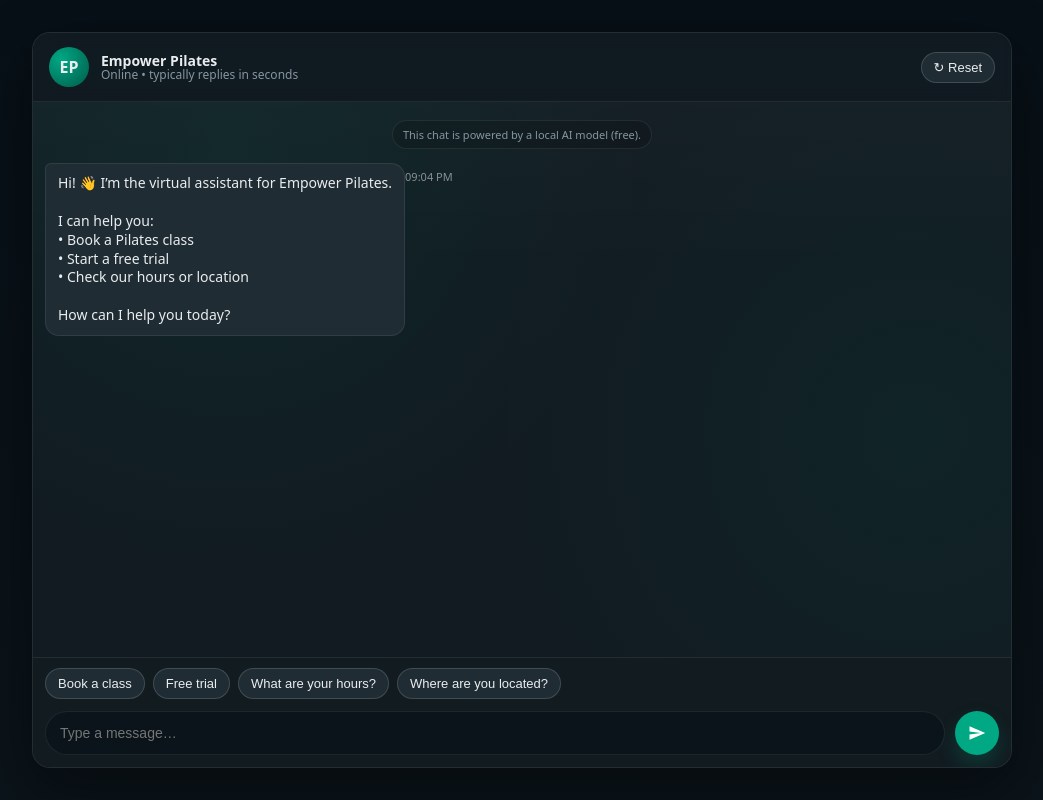
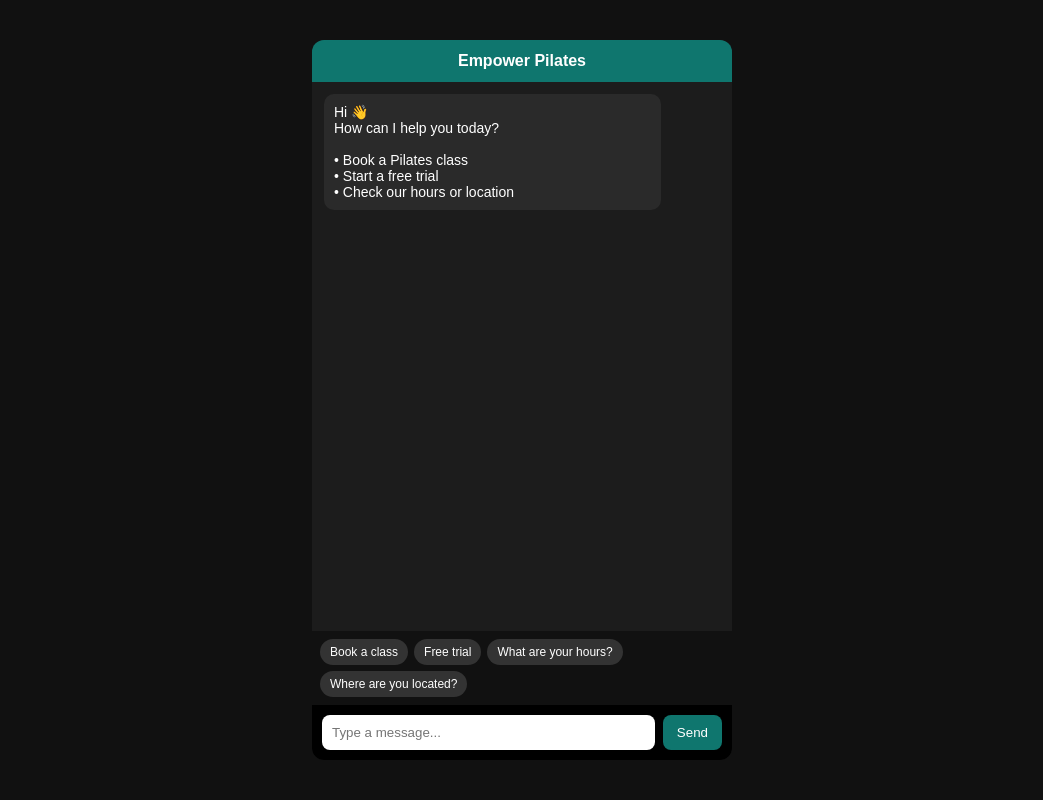
Before and after one commit to moshecor/empower-pilates-chat, a plain HTML site: page static/index.html in a window 1280 px wide. Shown: the whole page, without its empty margins (118-1161 px from the left). Drawn offline with Linux system fonts and the light colour scheme.

Commit message:
Fix frontend: working chat with app token

```diff
--- a/static/index.html
+++ b/static/index.html
@@ -1,194 +1,189 @@
-<!doctype html>
+<!DOCTYPE html>
 <html lang="en">
 <head>
-  <meta charset="utf-8" />
-  <meta name="viewport" content="width=device-width, initial-scale=1" />
+  <meta charset="UTF-8" />
   <title>Empower Pilates Chat</title>
+  <meta name="viewport" content="width=device-width, initial-scale=1.0" />
   <style>
-    :root{
-      --bg:#0b141a; --panel:#111b21; --text:#e9edef; --muted:#8696a0;
-      --bubble-me:#005c4b; --bubble-bot:#202c33; --accent:#00a884;
-      --border:rgba(255,255,255,.08);
+    body {
+      margin: 0;
+      font-family: Arial, sans-serif;
+      background: #111;
+      color: #fff;
+      display: flex;
+      justify-content: center;
+      align-items: center;
+      height: 100vh;
     }
-    *{box-sizing:border-box}
-    body{margin:0;font-family:system-ui,Segoe UI,Roboto,Arial,sans-serif;background:linear-gradient(180deg,#071017,#0b141a);
-      color:var(--text);height:100vh;display:flex;align-items:center;justify-content:center;}
-    .app{width:min(980px,96vw);height:min(760px,92vh);background:var(--panel);border:1px solid var(--border);border-radius:18px;
-      overflow:hidden;box-shadow:0 20px 60px rgba(0,0,0,.45);display:flex;flex-direction:column;}
-    .topbar{padding:14px 16px;display:flex;align-items:center;justify-content:space-between;gap:12px;border-bottom:1px solid var(--border);
-      background:rgba(17,27,33,.85);backdrop-filter:blur(8px);}
-    .left{display:flex;align-items:center;gap:12px}
-    .avatar{width:40px;height:40px;border-radius:999px;background:radial-gradient(circle at 30% 30%,#00a884,#005c4b);
-      display:flex;align-items:center;justify-content:center;font-weight:800}
-    .title{display:flex;flex-direction:column;line-height:1.1}
-    .title b{font-size:14px}.title span{font-size:12px;color:var(--muted)}
-    .top-actions{display:flex;gap:8px;align-items:center}
-    .mini{background:#1f2c34;color:var(--text);border:1px solid rgba(255,255,255,.15);border-radius:999px;padding:7px 12px;font-size:13px;cursor:pointer}
-    .mini:hover{background:var(--accent);color:#0b141a}
 
-    .chat{flex:1;padding:18px 12px;overflow:auto;background:
-      radial-gradient(circle at 20% 10%, rgba(0,168,132,.08), transparent 45%),
-      radial-gradient(circle at 90% 60%, rgba(0,168,132,.06), transparent 45%),
-      linear-gradient(180deg, rgba(255,255,255,.02), transparent 30%);}
-    .row{display:flex;margin:10px 0;}
-    .row.me{justify-content:flex-end}
-    .row.bot{justify-content:flex-start}
-    .bubble{max-width:min(680px,92%);padding:10px 12px;border-radius:14px;border:1px solid var(--border);white-space:pre-wrap;word-break:break-word;
-      font-size:14px;line-height:1.35;}
-    .row.me .bubble{background:var(--bubble-me);border-top-right-radius:6px;}
-    .row.bot .bubble{background:var(--bubble-bot);border-top-left-radius:6px;}
-    .meta{margin-top:6px;font-size:11px;color:rgba(233,237,239,.65);display:flex;justify-content:flex-end}
-    .row.bot .meta{justify-content:flex-start;color:rgba(233,237,239,.55)}
-    .pill{font-size:11px;color:var(--muted);border:1px solid var(--border);padding:6px 10px;border-radius:999px;width:fit-content;margin:0 auto 14px auto;
-      background: rgba(0,0,0,.14);}
+    .chat {
+      width: 100%;
+      max-width: 420px;
+      height: 90vh;
+      background: #1c1c1c;
+      border-radius: 12px;
+      display: flex;
+      flex-direction: column;
+      overflow: hidden;
+    }
 
-    .suggestions{padding:10px 12px 0 12px;display:flex;gap:8px;flex-wrap:wrap;background:rgba(17,27,33,.9);border-top:1px solid var(--border);}
-    .chip{background:#1f2c34;color:var(--text);border:1px solid rgba(255,255,255,.15);border-radius:999px;padding:7px 12px;font-size:13px;cursor:pointer}
-    .chip:hover{background:var(--accent);color:#0b141a}
+    .header {
+      padding: 12px;
+      background: #0f766e;
+      font-weight: bold;
+      text-align: center;
+    }
 
-    .composer{padding:12px;display:flex;gap:10px;background:rgba(17,27,33,.9);}
-    .input{flex:1;background:#0b141a;border:1px solid var(--border);color:var(--text);padding:12px 14px;border-radius:999px;outline:none;font-size:14px;}
-    .btn{width:44px;height:44px;border:none;border-radius:999px;background:var(--accent);cursor:pointer;display:flex;align-items:center;justify-content:center;
-      box-shadow:0 10px 20px rgba(0,168,132,.22);}
-    .btn:disabled{opacity:.55;cursor:not-allowed}
-    .btn svg{fill:white}
+    .messages {
+      flex: 1;
+      padding: 12px;
+      overflow-y: auto;
+    }
+
+    .msg {
+      margin-bottom: 10px;
+      max-width: 80%;
+      padding: 10px;
+      border-radius: 10px;
+      font-size: 14px;
+    }
+
+    .bot {
+      background: #2a2a2a;
+      align-self: flex-start;
+    }
+
+    .user {
+      background: #0f766e;
+      align-self: flex-end;
+    }
+
+    .input {
+      display: flex;
+      padding: 10px;
+      background: #000;
+    }
+
+    .input input {
+      flex: 1;
+      padding: 10px;
+      border-radius: 8px;
+      border: none;
+      outline: none;
+    }
+
+    .input button {
+      margin-left: 8px;
+      padding: 10px 14px;
+      border: none;
+      border-radius: 8px;
+      background: #0f766e;
+      color: #fff;
+      cursor: pointer;
+    }
+
+    .quick {
+      display: flex;
+      gap: 6px;
+      padding: 8px;
+      flex-wrap: wrap;
+      background: #111;
+    }
+
+    .quick button {
+      padding: 6px 10px;
+      border-radius: 999px;
+      border: none;
+      background: #333;
+      color: #fff;
+      cursor: pointer;
+      font-size: 12px;
+    }
   </style>
 </head>
 <body>
-  <div class="app">
-    <div class="topbar">
-      <div class="left">
-        <div class="avatar">EP</div>
-        <div class="title">
-          <b>Empower Pilates</b>
-          <span>Online • typically replies in seconds</span>
+
+<div class="chat">
+  <div class="header">Empower Pilates</div>
+
+  <div class="messages" id="messages"></div>
+
+  <div class="quick">
+    <button onclick="sendQuick('Book a class')">Book a class</button>
+    <button onclick="sendQuick('Free trial')">Free trial</button>
+    <button onclick="sendQuick('What are your hours?')">What are your hours?</button>
+    <button onclick="sendQuick('Where are you located?')">Where are you located?</button>
   </div>
-      </div>
-      <div class="top-actions">
-        <button class="mini" id="resetBtn">↻ Reset</button>
+
+  <div class="input">
+    <input id="input" placeholder="Type a message..." />
+    <button onclick="send()">Send</button>
   </div>
 </div>
 
-    <div id="chat" class="chat">
-      <div class="pill">This chat is powered by a local AI model (free).</div>
-    </div>
+<script>
+  const API_BASE = window.location.origin;
 
-    <div class="suggestions" id="suggestions"></div>
+  // 🔐 החלף לערך של APP_TOKEN מ-Render
+  const APP_TOKEN = "pilates_chat_9o8i7u6y5t!!";
 
-    <form id="form" class="composer">
-      <input id="input" class="input" placeholder="Type a message…" autocomplete="off" />
-      <button id="send" class="btn" type="submit" aria-label="Send">
-        <svg width="18" height="18" viewBox="0 0 24 24" aria-hidden="true">
-          <path d="M2 21l21-9L2 3v7l15 2-15 2v7z"></path>
-        </svg>
-      </button>
-    </form>
-  </div>
+  const messagesEl = document.getElementById("messages");
+  const inputEl = document.getElementById("input");
 
-  <script>
-    const chat = document.getElementById('chat');
-    const form = document.getElementById('form');
-    const input = document.getElementById('input');
-    const sendBtn = document.getElementById('send');
-    const sugWrap = document.getElementById('suggestions');
-    const resetBtn = document.getElementById('resetBtn');
-
-    const APP_TOKEN = "changeme";
-
-    let sessionId = localStorage.getItem('session_id');
-    if (!sessionId) {
-      sessionId = 'sess_' + Math.random().toString(16).slice(2);
-      localStorage.setItem('session_id', sessionId);
+  function addMessage(text, who) {
+    const div = document.createElement("div");
+    div.className = "msg " + who;
+    div.innerText = text;
+    messagesEl.appendChild(div);
+    messagesEl.scrollTop = messagesEl.scrollHeight;
   }
 
-    function timeNow(){
-      const d = new Date();
-      return d.toLocaleTimeString([], {hour:'2-digit', minute:'2-digit'});
-    }
-
-    function addMessage(who, text) {
-      const row = document.createElement('div');
-      row.className = `row ${who}`;
-      const bubble = document.createElement('div');
-      bubble.className = 'bubble';
-      bubble.textContent = text;
-      const meta = document.createElement('div');
-      meta.className = 'meta';
-      meta.textContent = timeNow();
-      row.appendChild(bubble); row.appendChild(meta);
-      chat.appendChild(row);
-      chat.scrollTop = chat.scrollHeight;
-      return row;
-    }
-
-    function setSuggestions(items){
-      sugWrap.innerHTML = '';
-      (items || []).slice(0, 8).forEach(t => {
-        const b = document.createElement('button');
-        b.className = 'chip';
-        b.textContent = t;
-        b.onclick = () => sendMessage(t);
-        sugWrap.appendChild(b);
-      });
-    }
-
-    addMessage('bot',
-      "Hi! 👋 I’m the virtual assistant for Empower Pilates.\n\n" +
-      "I can help you:\n• Book a Pilates class\n• Start a free trial\n• Check our hours or location\n\n" +
-      "How can I help you today?"
-    );
-    setSuggestions(["Book a class","Free trial","What are your hours?","Where are you located?"]);
-
-    async function sendMessage(msg){
-      const message = (msg ?? input.value).trim();
-      if(!message) return;
-      input.value = '';
-      sendBtn.disabled = true; input.disabled = true;
-
-      addMessage('me', message);
-      const waiting = addMessage('bot', "…");
-
-      try{
-        const API_BASE = window.location.origin;
-
-fetch(`${API_BASE}/api/chat`, {
+  async function sendMessage(message) {
+    const res = await fetch(`${API_BASE}/api/chat`, {
       method: "POST",
       headers: {
         "Content-Type": "application/json",
-    "x-app-token": "APP_TOKEN"
+        "x-app-token": APP_TOKEN
       },
       body: JSON.stringify({
-    session_id,
+        session_id: "web",
         message
       })
     });
 
+    if (!res.ok) {
+      throw new Error("API error " + res.status);
+    }
 
-        const data = await res.json();
-        waiting.querySelector('.bubble').textContent = data.reply || "(no reply)";
-        setSuggestions(data.suggestions || []);
-      }catch(e){
-        waiting.querySelector('.bubble').textContent = "Connection error. Please try again.";
-      }finally{
-        sendBtn.disabled = false; input.disabled = false; input.focus();
-        chat.scrollTop = chat.scrollHeight;
+    return await res.json();
+  }
+
+  async function send() {
+    const text = inputEl.value.trim();
+    if (!text) return;
+
+    inputEl.value = "";
+    addMessage(text, "user");
+
+    try {
+      const data = await sendMessage(text);
+      addMessage(data.reply, "bot");
+    } catch (e) {
+      addMessage("Connection error. Please try again.", "bot");
     }
   }
 
-    form.addEventListener('submit', (e) => { e.preventDefault(); sendMessage(); });
+  function sendQuick(text) {
+    inputEl.value = text;
+    send();
+  }
 
-    resetBtn.addEventListener('click', async () => {
-      try{
-        await fetch('/api/reset', {
-          method:'POST',
-          headers:{ 'Content-Type':'application/json', 'X-App-Token': APP_TOKEN },
-          body: JSON.stringify({ session_id: sessionId })
-        });
-      }catch(e){}
-      chat.innerHTML = '<div class="pill">This chat is powered by a local AI model (free).</div>';
-      addMessage('bot', "All set ✅ Let’s start fresh. How can I help you today?");
-      setSuggestions(["Book a class","Free trial","What are your hours?","Where are you located?"]);
-    });
+  // הודעת פתיחה
+  addMessage(
+    "Hi 👋\nHow can I help you today?\n\n• Book a Pilates class\n• Start a free trial\n• Check our hours or location",
+    "bot"
+  );
 </script>
+
 </body>
 </html>
```
Lines whose indentation alone changed are shown as unchanged.
